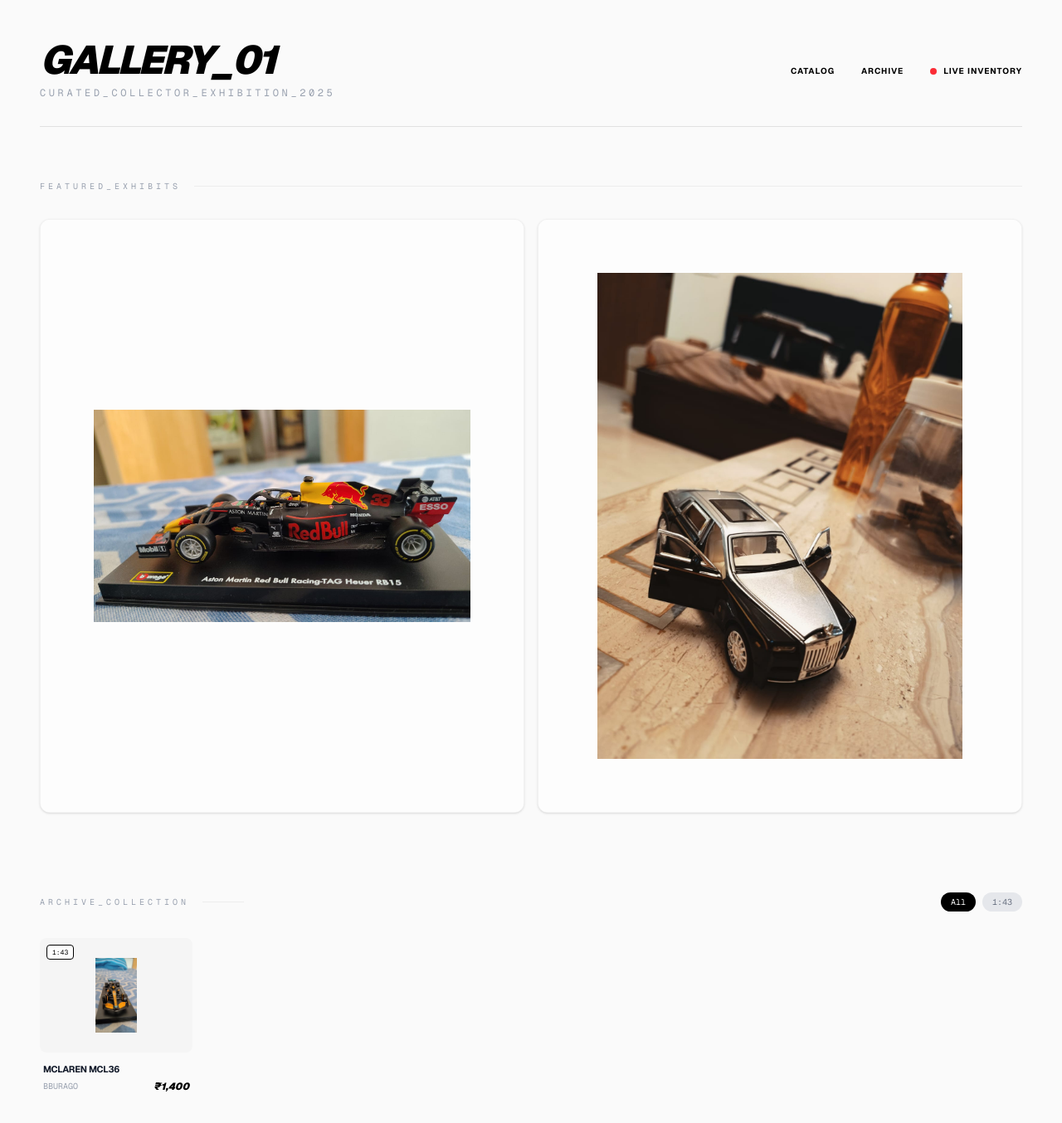
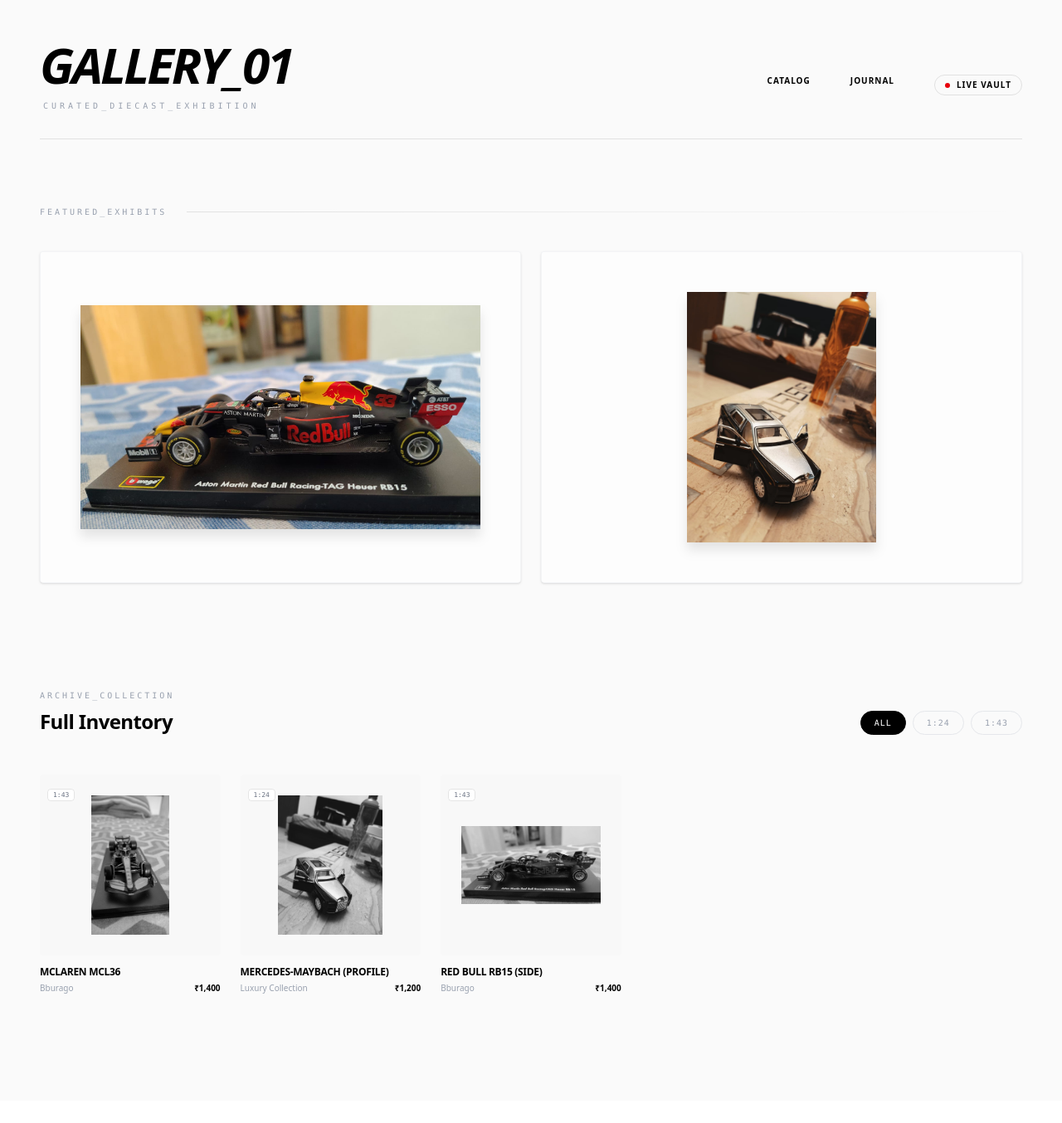
Before and after one commit to sparrowdex/Diecast-Store, a Next.js app: page / in a window 1280 px wide. Shown: the top 1354 px of the page at 83% size. After the commit the page ends 1327 px from the top, so only its background shows below. Built offline with nearby package versions, Linux system fonts and the light colour scheme.

Commit message:
made the featured grids more landcaped and agrreable, added a black to color effect on the archive collection

```diff
--- a/src/app/globals.css
+++ b/src/app/globals.css
@@ -5,22 +5,24 @@
   --foreground: #171717;
 }
 
-@theme inline {
-  --color-background: var(--background);
-  --color-foreground: var(--foreground);
-  --font-sans: var(--font-geist-sans);
-  --font-mono: var(--font-geist-mono);
-}
+@theme {
+  /* This registers the 'animate-shine' class */
+  --animation-shine: shine 1.5s ease-in-out infinite;
 
-@media (prefers-color-scheme: dark) {
-  :root {
-    --background: #0a0a0a;
-    --foreground: #ededed;
+  @keyframes shine {
+    0% {
+      transform: translateX(-100%) skewX(-15deg);
+    }
+    50%, 100% {
+      transform: translateX(100%) skewX(-15deg);
+    }
   }
 }
 
+/* Base Styles */
 body {
   background: var(--background);
   color: var(--foreground);
   font-family: Arial, Helvetica, sans-serif;
+  cursor: default; /* We will use custom cursor overlays */
 }
--- a/src/app/page.js
+++ b/src/app/page.js
@@ -1,70 +1,80 @@
-"use client"; // Required for Framer Motion and State
+"use client";
 import { motion, AnimatePresence } from "framer-motion";
-import { useState } from "react";
-import { CARS } from "../data"; // Path to your data.js in 'src/'
+import { useState, useEffect } from "react";
+import { CARS } from "../data";
 
-// 1. THE MAIN PAGE (Must be the default export)
+// --- MAIN PAGE COMPONENT ---
 export default function GalleryPage() {
-  // --- STATE FOR THE FILTER ---
   const [selectedScale, setSelectedScale] = useState(null);
+  const [hoverState, setHoverState] = useState(false);
+  const [isCursorBlocked, setCursorBlocked] = useState(false);
 
-  // --- DATA DERIVATION ---
+  // Separate data
   const featuredCars = CARS.filter(car => car.size === 'large');
   const archiveCars = CARS.filter(car => car.size === 'small');
 
-  // Dynamically get all unique scales from the archive collection
+  // Get unique scales for filter buttons
   const uniqueScales = [...new Set(archiveCars.map(car => car.scale))].sort();
 
-  // Apply the filter to the archive cars
-  const filteredArchiveCars = selectedScale
+  // Filter logic
+  const filteredArchive = selectedScale
     ? archiveCars.filter(car => car.scale === selectedScale)
     : archiveCars;
 
   return (
-    <main className="min-h-screen bg-[#fafafa] text-black p-4 md:p-12 font-sans">
-      {/* Premium Header */}
-      <header className="mb-16 flex justify-between items-baseline border-b border-black/10 pb-8">
+    <main className="min-h-screen bg-[#fafafa] text-black p-4 md:p-12 font-sans relative selection:bg-black selection:text-white">
+
+      {/* 1. HEADER */}
+      <header className="mb-20 flex justify-between items-baseline border-b border-black/10 pb-8">
         <div>
-          <h1 className="text-5xl font-black tracking-tighter italic">GALLERY_01</h1>
-          <p className="text-gray-400 text-xs tracking-[0.3em] font-mono uppercase mt-2">
-            Curated_Collector_Exhibition_2025
+          <h1 className="text-6xl font-black tracking-tighter italic">GALLERY_01</h1>
+          <p className="text-gray-400 text-[10px] tracking-[0.4em] font-mono uppercase mt-3 ml-1">
+            Curated_Diecast_Exhibition
           </p>
         </div>
-        <nav className="hidden md:flex gap-8 text-[10px] font-bold tracking-widest uppercase">
-          <span className="cursor-pointer hover:line-through">Catalog</span>
-          <span className="cursor-pointer hover:line-through">Archive</span>
-          <div className="flex items-center gap-2">
-            <div className="w-2 h-2 bg-red-500 rounded-full animate-pulse" />
-            <span>Live Inventory</span>
+        <nav className="hidden md:flex gap-12 text-[10px] font-bold tracking-widest uppercase">
+          <span className="cursor-pointer hover:underline underline-offset-4">Catalog</span>
+          <span className="cursor-pointer hover:underline underline-offset-4">Journal</span>
+          <div className="flex items-center gap-2 px-3 py-1 border border-black/10 rounded-full">
+            <div className="w-1.5 h-1.5 bg-red-600 rounded-full animate-pulse" />
+            <span>Live Vault</span>
           </div>
         </nav>
       </header>
 
-      {/* SECTION 1: THE EXHIBIT (BENTO) */}
-      <section className="mb-24">
-        <div className="flex items-center gap-4 mb-8">
-          <h2 className="text-[10px] font-mono text-gray-400 uppercase tracking-[0.4em]">Featured_Exhibits</h2>
-          <div className="h-[1px] flex-1 bg-black/5" />
+      {/* 2. FEATURED EXHIBITS (BENTO GRID) */}
+      <section className="mb-32">
+        <div className="flex items-center gap-6 mb-10">
+          <h2 className="text-[10px] font-mono text-gray-400 uppercase tracking-[0.3em]">Featured_Exhibits</h2>
+          <div className="h-[1px] flex-1 bg-gradient-to-r from-black/10 to-transparent" />
         </div>
-        <div className="grid grid-cols-1 md:grid-cols-4 gap-4 auto-rows-[350px] grid-flow-dense">
+
+        <div className="grid grid-cols-1 md:grid-cols-4 gap-6 auto-rows-[400px]">
           {featuredCars.map((car) => (
-            <GalleryCard key={car.id} car={car} />
+            <BentoCard
+              key={car.id}
+              car={car}
+              setHoverState={setHoverState}
+              setCursorBlocked={setCursorBlocked}
+            />
           ))}
         </div>
       </section>
 
-      {/* SECTION 2: THE ARCHIVE (STANDARD GRID) */}
-      <section>
-        <div className="flex flex-wrap justify-between items-center gap-4 mb-8">
-            <div className="flex items-center gap-4">
-                <h2 className="text-[10px] font-mono text-gray-400 uppercase tracking-[0.4em]">Archive_Collection</h2>
-                <div className="h-[1px] flex-1 bg-black/5 min-w-[50px]" />
+      {/* 3. ARCHIVE COLLECTION (STANDARD GRID) */}
+      <section className="mb-20">
+        <div className="flex flex-wrap justify-between items-end gap-6 mb-12">
+           <div>
+              <h2 className="text-[10px] font-mono text-gray-400 uppercase tracking-[0.3em] mb-2">Archive_Collection</h2>
+              <h3 className="text-2xl font-bold tracking-tight">Full Inventory</h3>
            </div>
-            {/* --- SCALE FILTER UI --- */}
-            <div className="flex items-center gap-2 text-[10px] font-mono uppercase">
+
+           {/* Scale Filters */}
+           <div className="flex gap-2">
               <button
                 onClick={() => setSelectedScale(null)}
-                    className={`px-3 py-1 rounded-full transition-colors ${!selectedScale ? 'bg-black text-white' : 'bg-gray-200 text-gray-500 hover:bg-gray-300'}`}
+                className={`px-4 py-1.5 text-[10px] font-mono rounded-full border transition-all uppercase tracking-widest
+                  ${!selectedScale ? 'bg-black text-white border-black' : 'bg-transparent text-gray-400 border-gray-200 hover:border-black'}`}
               >
                 All
               </button>
@@ -72,7 +82,8 @@
                 <button
                   key={scale}
                   onClick={() => setSelectedScale(scale)}
-                        className={`px-3 py-1 rounded-full transition-colors ${selectedScale === scale ? 'bg-black text-white' : 'bg-gray-200 text-gray-500 hover:bg-gray-300'}`}
+                  className={`px-4 py-1.5 text-[10px] font-mono rounded-full border transition-all uppercase tracking-widest
+                    ${selectedScale === scale ? 'bg-black text-white border-black' : 'bg-transparent text-gray-400 border-gray-200 hover:border-black'}`}
                 >
                   {scale}
                 </button>
@@ -80,114 +91,87 @@
            </div>
         </div>
 
-        {/* Tighter 6-column grid for the archive */}
-        <div className="grid grid-cols-2 md:grid-cols-4 lg:grid-cols-6 gap-x-4 gap-y-10">
-          <AnimatePresence>
-            {filteredArchiveCars.map((car) => (
+        <div className="grid grid-cols-2 md:grid-cols-4 lg:grid-cols-5 gap-x-6 gap-y-12">
+          <AnimatePresence mode="popLayout">
+            {filteredArchive.map((car) => (
               <StandardCard key={car.id} car={car} />
             ))}
           </AnimatePresence>
         </div>
       </section>
+
+      {/* 4. GLOBAL COMPONENTS */}
+      <CustomCursor active={hoverState && !isCursorBlocked} />
+
     </main>
   );
 }
 
-// 2. THE BENTO CARD COMPONENT
-function GalleryCard({ car }) {
+// --- SUB-COMPONENT: BENTO CARD (Featured) ---
+function BentoCard({ car, setHoverState, setCursorBlocked }) {
   const [isHovered, setIsHovered] = useState(false);
-  const isLarge = car.size === 'large';
 
   return (
     <motion.div
-      onHoverStart={() => setIsHovered(true)}
-      onHoverEnd={() => setIsHovered(false)}
-      className={`relative rounded-xl overflow-hidden bg-white border border-black/5 shadow-sm transition-all duration-500
-        ${isLarge ? 'md:col-span-2 md:row-span-2' : 'md:col-span-1 md:row-span-1'}
-        ${isHovered ? 'shadow-2xl' : ''}
-      `}
+      onMouseEnter={() => { setIsHovered(true); setHoverState(true); }}
+      onMouseLeave={() => { setIsHovered(false); setHoverState(false); }}
+      className="relative md:col-span-2 md:row-span-1 rounded-sm overflow-hidden bg-white border border-gray-100 group shadow-sm hover:shadow-2xl transition-all duration-700"
     >
-      {/* Media Layer */}
-      <div className="absolute inset-0 w-full h-full flex items-center justify-center bg-[#fdfdfd]">
+      {/* Image Layer */}
+      <div className="absolute inset-0 flex items-center justify-center bg-[#fdfdfd] p-12">
         <AnimatePresence mode="wait">
            {!isHovered ? (
              <motion.img
-              key="image"
+               key="img"
                src={car.image}
-              initial={{ opacity: 0, scale: 0.9 }}
-              animate={{ opacity: 1, scale: 1 }}
-              exit={{ opacity: 0, scale: 0.9 }}
-              className={`w-full h-full object-contain ${isLarge ? 'p-16' : 'p-8'}`}
+               className="w-full h-full object-contain drop-shadow-xl"
+               initial={{ opacity: 0 }} animate={{ opacity: 1 }} exit={{ opacity: 0 }}
              />
            ) : (
              <motion.div
-              key="video-container"
-              initial={{ opacity: 0 }}
-              animate={{ opacity: 1 }}
-              className="absolute inset-0 w-full h-full bg-gray-200"
+               key="vid"
+               initial={{ opacity: 0 }} animate={{ opacity: 1 }}
+               className="w-full h-full bg-gray-50 flex items-center justify-center text-gray-300 font-mono text-xs"
              >
-              <video
-                src={car.video}
-                autoPlay
-                muted
-                loop
-                playsInline
-                className="w-full h-full object-cover"
-              />
+               {/* Video Placeholder if file is missing */}
+               {car.video ? (
+                 <video src={car.video} autoPlay muted loop playsInline className="w-full h-full object-cover opacity-80" />
+               ) : (
+                 <span>[VIDEO_PREVIEW_LOADING]</span>
+               )}
              </motion.div>
            )}
         </AnimatePresence>
       </div>
 
-      {/* Info Overlay Panel */}
+      {/* Info Slide-Out Panel */}
       <motion.div
-        initial={false}
-        animate={{
-          x: isHovered ? "0%" : "101%",
-          opacity: isHovered ? 1 : 0
-        }}
-        transition={{ type: "spring", damping: 30, stiffness: 150 }}
-        className={`absolute top-0 right-0 h-full bg-black/95 backdrop-blur-xl text-white p-8 flex flex-col z-10
-          ${isLarge ? 'w-1/2' : 'w-full'}
-        `}
+        initial={{ x: "100%" }}
+        animate={{ x: isHovered ? "0%" : "100%" }}
+        transition={{ type: "spring", damping: 25, stiffness: 120 }}
+        className="absolute top-0 right-0 w-1/2 h-full bg-white/95 backdrop-blur-xl border-l border-black/5 p-8 flex flex-col justify-between z-10"
       >
-        <div className="flex-1 overflow-hidden">
-            <div className="flex justify-between items-start">
-                <span className="text-[10px] text-gray-500 font-mono tracking-widest">{car.brand}</span>
-                <span className="text-[10px] bg-white/10 px-2 py-1 rounded">#{car.id}</span>
+        <div>
+          <span className="text-[10px] text-gray-400 font-mono tracking-widest uppercase">{car.brand}</span>
+          <h3 className="text-3xl font-black italic uppercase tracking-tighter leading-none mt-2">{car.name}</h3>
+          <p className="text-xs text-gray-500 font-light mt-6 leading-relaxed">{car.description}</p>
         </div>
 
-            <h2 className={`font-black mt-4 leading-none uppercase italic tracking-tighter
-                ${isLarge ? 'text-4xl' : 'text-xl'}
-            `}>
-                {car.name}
-            </h2>
-
-            <div className="h-[1px] w-full bg-white/20 my-6" />
-
-            <p className="text-gray-400 font-light leading-relaxed text-sm mb-4">
-              A championship-winning formula car, engineered for peak performance and presented in pristine collector's condition.
-            </p>
-
-            <div className="flex flex-wrap gap-2 text-[8px] font-bold">
-                <div className="border border-white/20 px-2 py-1 rounded-full uppercase tracking-tighter">
-                Scale_{car.scale}
-                </div>
-                <div className="border border-white/20 px-2 py-1 rounded-full uppercase tracking-tighter">
-                Mint_Stk
-                </div>
-            </div>
+        <div className="flex items-center justify-between border-t border-gray-100 pt-6">
+           <div>
+             <p className="text-[8px] uppercase text-gray-400 tracking-widest mb-1">Acquisition</p>
+             <p className="text-xl font-black italic">{car.price}</p>
            </div>
 
-        <div className="mt-auto pt-6 flex items-center justify-between border-t border-white/10">
-            <div>
-                <p className="text-[7px] text-gray-500 uppercase mb-1">Value</p>
-                <span className={`${isLarge ? 'text-2xl' : 'text-lg'} font-black italic tracking-tighter`}>
-                {car.price}
-                </span>
-            </div>
-            <button className="bg-white text-black text-[9px] font-black px-5 py-3 hover:bg-red-500 hover:text-white transition-all duration-300 uppercase tracking-tighter italic">
-                Acquire Item
+           {/* THE SHINY BUTTON */}
+           <button
+             onMouseEnter={() => setCursorBlocked(true)}
+             onMouseLeave={() => setCursorBlocked(false)}
+             className="group/btn relative overflow-hidden bg-black text-white px-6 py-3 font-black text-[10px] uppercase tracking-widest hover:scale-105 transition-transform"
+           >
+             <span className="relative z-10">Acquire</span>
+             {/* The Shine Effect Overlay */}
+             <div className="absolute inset-0 -translate-x-full group-hover/btn:animate-shine bg-gradient-to-r from-transparent via-white/30 to-transparent skew-x-[-15deg]" />
            </button>
         </div>
       </motion.div>
@@ -195,40 +179,60 @@
   );
 }
 
-
-// 3. THE STANDARD ARCHIVE CARD
+// --- SUB-COMPONENT: STANDARD CARD (Archive) ---
 function StandardCard({ car }) {
   return (
     <motion.div
       layout
-      initial={{ opacity: 0 }}
-      animate={{ opacity: 1 }}
-      exit={{ opacity: 0 }}
-      whileHover={{ y: -5 }}
+      initial={{ opacity: 0 }} animate={{ opacity: 1 }} exit={{ opacity: 0 }}
       className="group cursor-pointer"
     >
-      <div className="relative aspect-[4/3] bg-[#f5f5f5] rounded-lg overflow-hidden flex items-center justify-center p-6 mb-3 transition-colors group-hover:bg-[#ebebeb]">
-        <img
-          src={car.image}
-          alt={car.name}
-          className="w-full h-full object-contain transition-transform duration-500 group-hover:scale-110"
-        />
-        <div className="absolute top-2 left-2 flex gap-1">
-          <span className="bg-white/80 backdrop-blur px-1.5 py-0.5 text-[8px] font-mono border rounded uppercase">
+      <div className="relative aspect-square bg-[#f8f8f8] rounded-sm flex items-center justify-center p-6 mb-3 border border-transparent group-hover:border-black/5 transition-colors">
+        <img src={car.image} className="w-full h-full object-contain grayscale group-hover:grayscale-0 transition-all duration-500 group-hover:scale-110" />
+        <div className="absolute top-2 left-2">
+          <span className="text-[8px] font-mono border border-black/10 bg-white px-1.5 py-0.5 rounded text-gray-500">
             {car.scale}
           </span>
         </div>
       </div>
-
-      <div className="px-1">
-        <h3 className="text-[11px] font-bold uppercase tracking-tight text-gray-900 truncate">
-          {car.name}
-        </h3>
-        <div className="flex justify-between items-center mt-1">
-          <span className="text-[10px] text-gray-400 font-mono uppercase">{car.brand}</span>
-          <span className="text-xs font-black italic">{car.price}</span>
+      <div>
+        <h4 className="text-xs font-bold uppercase tracking-tight truncate">{car.name}</h4>
+        <div className="flex justify-between items-center mt-1 text-[10px]">
+          <span className="text-gray-400">{car.brand}</span>
+          <span className="font-bold">{car.price}</span>
         </div>
       </div>
     </motion.div>
   );
 }
+
+// --- SUB-COMPONENT: RECTANGULAR CURSOR ---
+function CustomCursor({ active }) {
+  const [mousePos, setMousePos] = useState({ x: 0, y: 0 });
+
+  useEffect(() => {
+    const handleMouseMove = (e) => setMousePos({ x: e.clientX, y: e.clientY });
+    window.addEventListener("mousemove", handleMouseMove);
+    return () => window.removeEventListener("mousemove", handleMouseMove);
+  }, []);
+
+  return (
+    <motion.div
+      animate={{
+        x: mousePos.x,
+        y: mousePos.y,
+        scale: active ? 1 : 0,
+        opacity: active ? 1 : 0
+      }}
+      transition={{ type: "spring", damping: 30, stiffness: 250, mass: 0.8 }}
+      className="fixed top-0 left-0 pointer-events-none z-[9999]"
+      style={{ translateX: "-50%", translateY: "-50%" }}
+    >
+      <div className="w-24 h-8 bg-white/20 backdrop-blur-md border border-white/50 shadow-2xl flex items-center justify-center rounded-sm">
+        <span className="text-[9px] font-black tracking-widest text-black uppercase">
+          View
+        </span>
+      </div>
+    </motion.div>
+  );
+}
--- a/src/data.js
+++ b/src/data.js
@@ -1,28 +1,19 @@
 export const CARS = [
+  // --- FEATURED EXHIBITS (Large Items) ---
   {
     id: 1,
     name: "Red Bull Racing RB15",
     brand: "Bburago",
     price: "₹1,400",
     scale: "1:43",
+    // CHECK YOUR EXTENSION: If your file is .jpeg, change it here!
     image: "/cars/rb15.jpg",
-    video: "/videos/rb15-demo.mp4", // Placeholder for now
-    size: "large", // This will control our Bento grid
-    description: "2019 Aston Martin Red Bull Racing livery with TAG Heuer engine."
+    video: "/videos/rb15-demo.mp4",
+    size: "large",
+    description: "Max Verstappen's 2019 challenger. Features the iconic matte-finish livery and Honda power unit detailing."
   },
   {
     id: 2,
-    name: "McLaren MCL36",
-    brand: "Bburago",
-    price: "₹1,400",
-    scale: "1:43",
-    image: "/cars/mclaren.jpg",
-    video: "/videos/mclaren-demo.mp4",
-    size: "small",
-    description: "The iconic Papaya Orange F1 challenger."
-  },
-  {
-    id: 3,
     name: "Mercedes-Maybach S600",
     brand: "Luxury Collection",
     price: "₹1,200",
@@ -30,6 +21,35 @@
     image: "/cars/maybach.jpg",
     video: "/videos/maybach-demo.mp4",
     size: "large",
-    description: "Ultra-luxury diecast with realistic interior detailing."
+    description: "The pinnacle of luxury. 1:24 scale diecast with opening doors, detailed V12 engine bay, and executive interior."
+  },
+
+  // --- ARCHIVE COLLECTION (Small Items) ---
+  {
+    id: 3,
+    name: "McLaren MCL36",
+    brand: "Bburago",
+    price: "₹1,400",
+    scale: "1:43",
+    image: "/cars/mclaren.jpg",
+    size: "small"
+  },
+  {
+    id: 4,
+    name: "Mercedes-Maybach (Profile)",
+    brand: "Luxury Collection",
+    price: "₹1,200",
+    scale: "1:24",
+    image: "/cars/maybach.jpg",
+    size: "small"
+  },
+  {
+    id: 5,
+    name: "Red Bull RB15 (Side)",
+    brand: "Bburago",
+    price: "₹1,400",
+    scale: "1:43",
+    image: "/cars/rb15.jpg", // Reusing image for demo
+    size: "small"
   }
 ];
```
Lines whose indentation alone changed are shown as unchanged.
